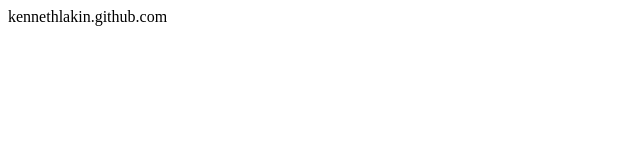
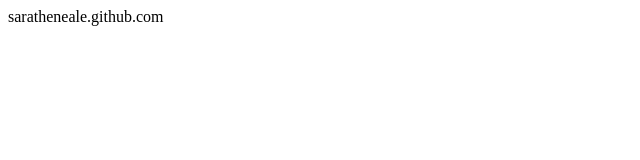
Before and after one commit to saratheneale/saratheneale.github.com, a plain HTML site: page index.html in a window 1280 px wide. Shown: the full height of the page, 0-640 px from the left. Drawn offline with Linux system fonts and the light colour scheme.

Commit message:
replace names

```diff
--- a/index.html
+++ b/index.html
@@ -1,3 +1,3 @@
-<title>kennethlakin.github.com</title>
+<title>saratheneale.github.com</title>
 
-<body>kennethlakin.github.com</body>
+<body>saratheneale.github.com</body>
```
